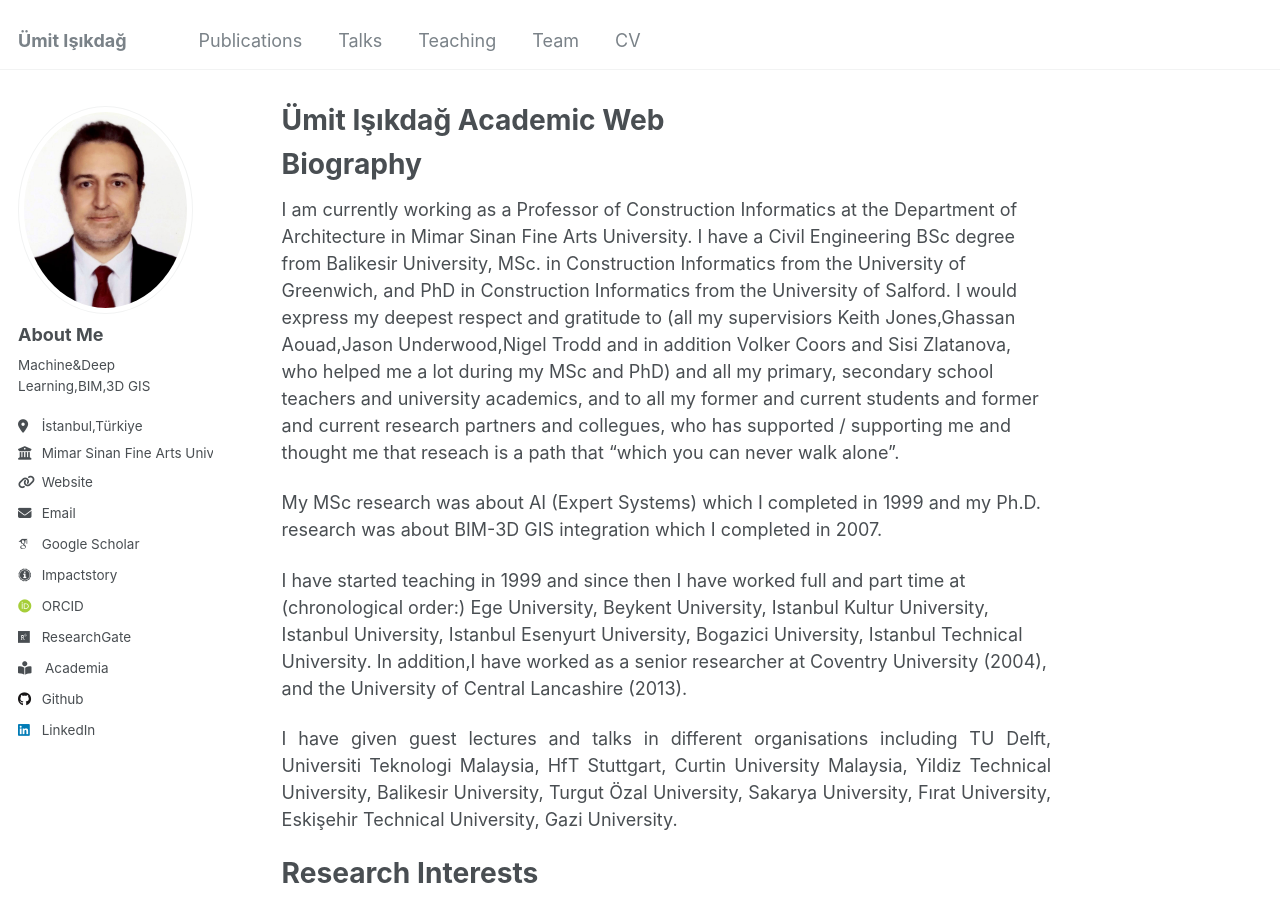
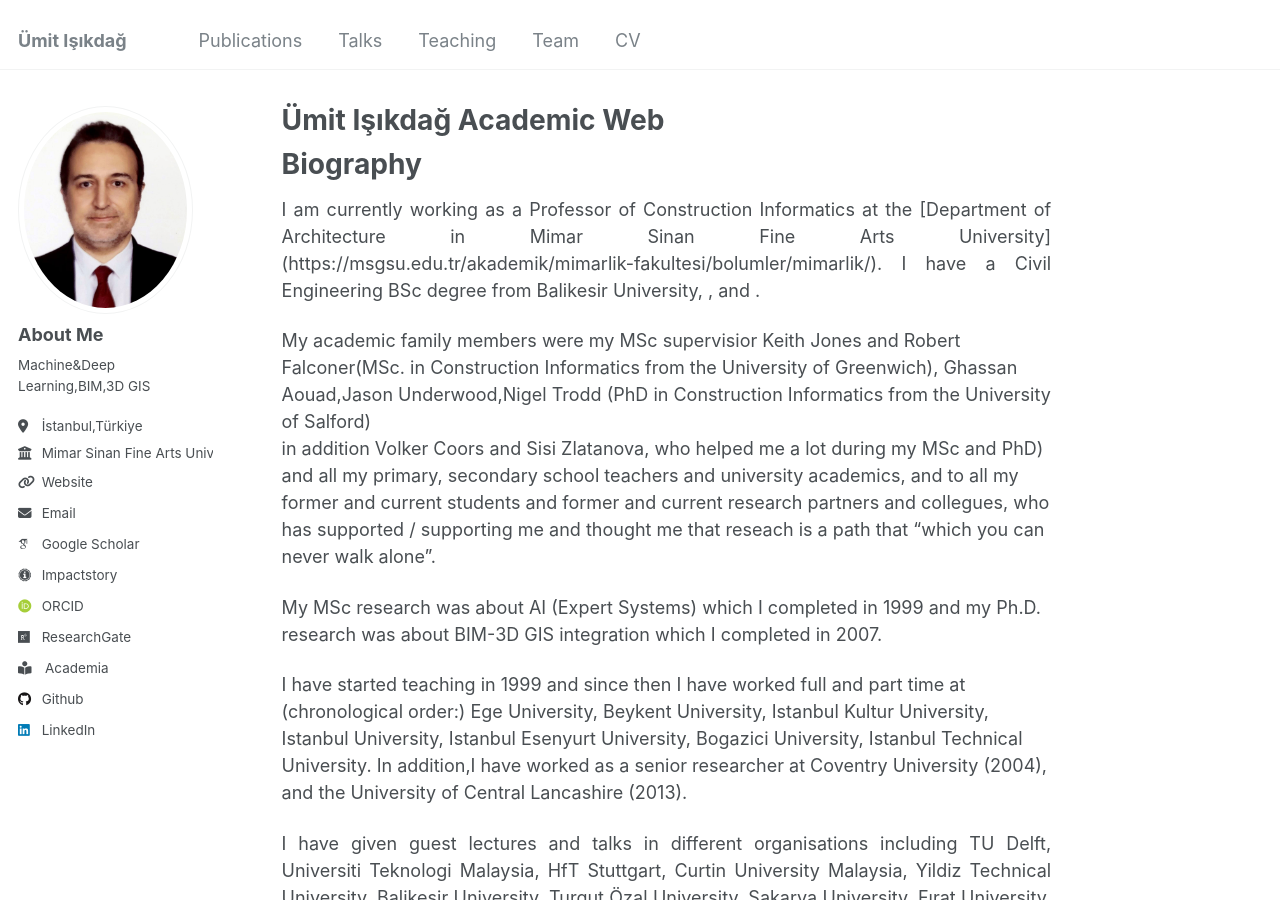
Before and after one commit to uisikdag/uisikdag.github.io, a Jekyll site: the page built from _pages/about.md, in a window 1280 px wide and 900 px high. Built offline with Jekyll 4.4.1, drawn with Linux system fonts in a browser that asks for light colours; some web fonts are replaced.

Commit message:
Update about.md

```diff
--- a/_pages/about.md
+++ b/_pages/about.md
@@ -9,10 +9,14 @@ redirect_from:
 
 Biography
 ======
-I am currently working as a Professor of Construction Informatics at the Department of Architecture in Mimar Sinan Fine Arts University.
-I have a Civil Engineering BSc degree from Balikesir University, MSc. in Construction Informatics from the University of Greenwich,
-and PhD in Construction Informatics from the University of Salford.
-I would express my deepest respect and gratitude to (all my supervisiors Keith Jones,Ghassan Aouad,Jason Underwood,Nigel Trodd and
+I am currently working as a Professor of Construction Informatics at the [Department of Architecture in Mimar Sinan Fine Arts University]
+(https://msgsu.edu.tr/akademik/mimarlik-fakultesi/bolumler/mimarlik/).
+I have a Civil Engineering BSc degree from Balikesir University, ,
+and .
+{: style="text-align: justify;"}
+
+My academic family members were my MSc supervisior Keith Jones and Robert Falconer(MSc. in Construction Informatics from the University of Greenwich),
+Ghassan Aouad,Jason Underwood,Nigel Trodd (PhD in Construction Informatics from the University of Salford)
 in addition Volker Coors and Sisi Zlatanova, who helped me a lot during my MSc and PhD) and
 all my primary, secondary school teachers and university academics,
 and to all my former and current students and former and current research partners and collegues,
```
